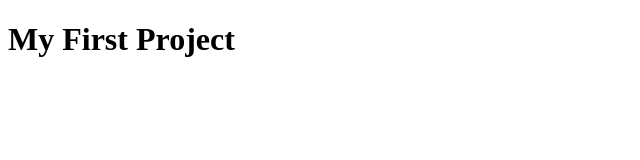
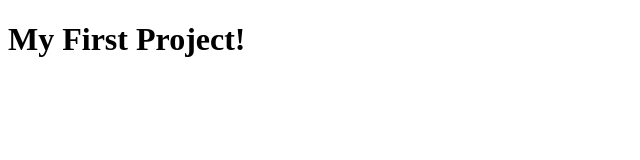
Before and after one commit to Pawlette/boda-ale-dante, an Angular app: page / in a window 1280 px wide. Shown: the top 160 px of the page, without its empty margins (0-640 px from the left). Built offline with nearby package versions, Linux system fonts and the light colour scheme.

Commit message:
Last try

```diff
--- a/src/app/app.component.html
+++ b/src/app/app.component.html
@@ -1 +1 @@
-<h1>My First Project</h1>
+<h1>My First Project!</h1>
```
